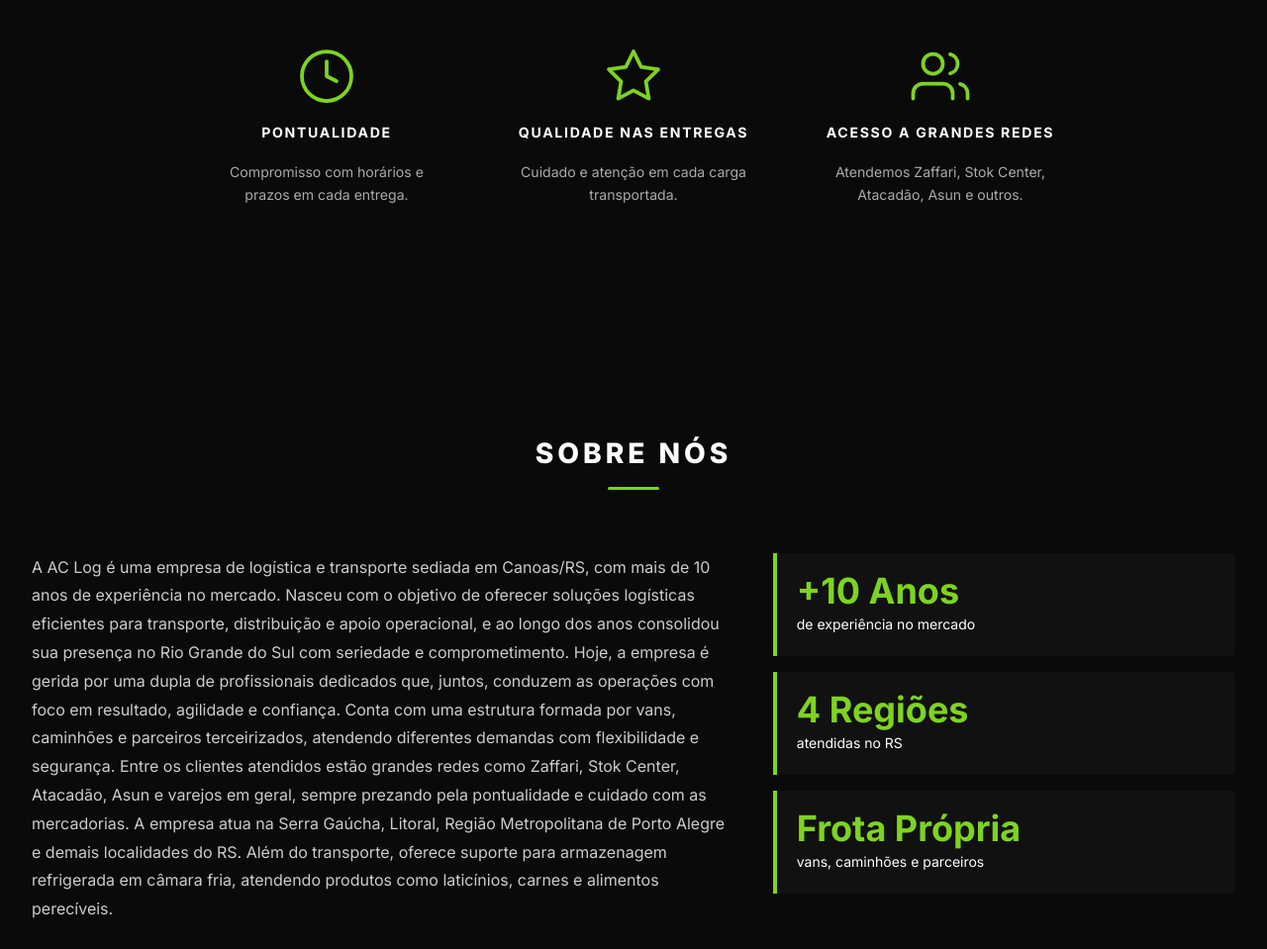
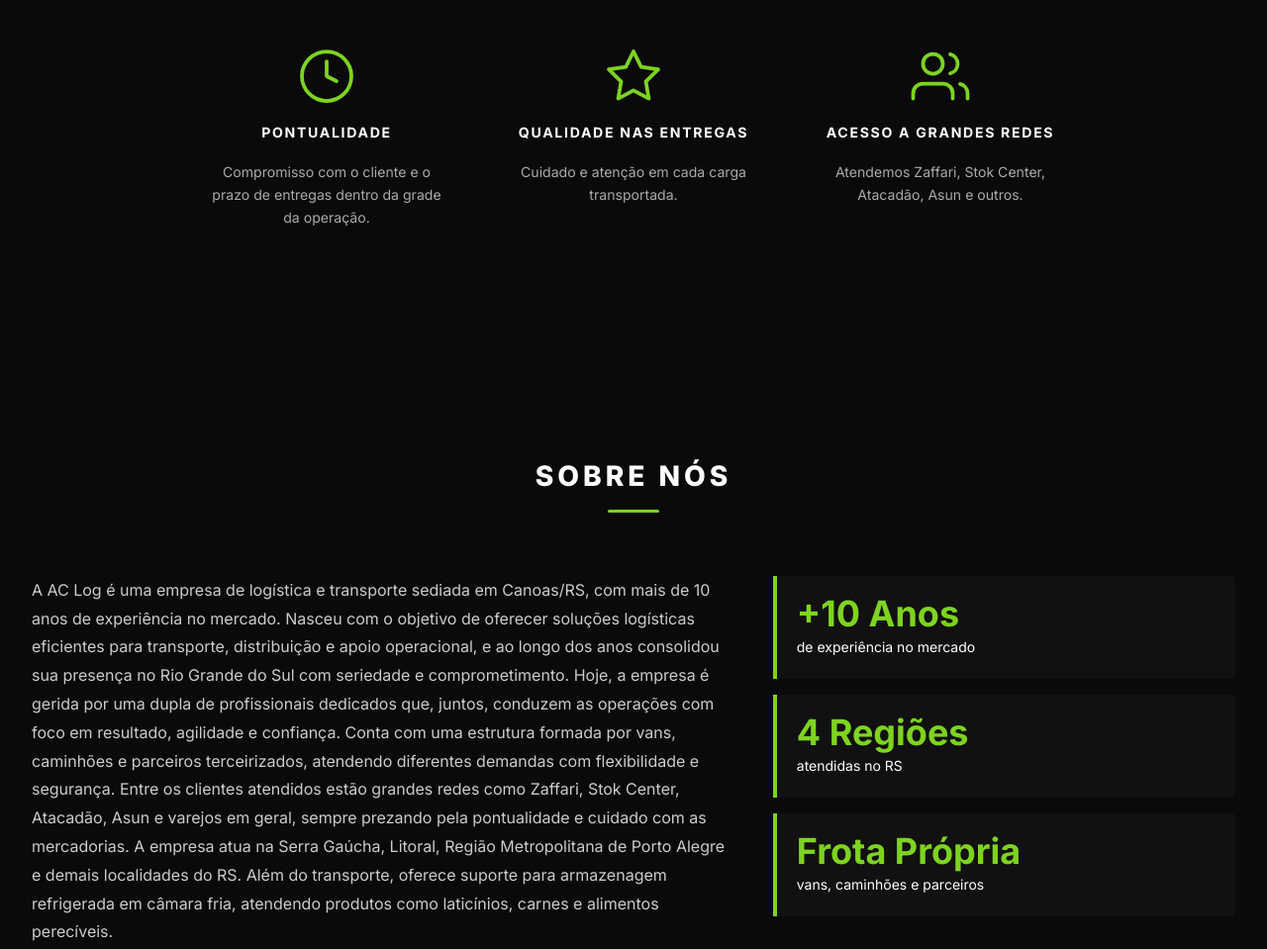
Before and after one commit to alissonKr/ac-log, a plain HTML site: page index.html in a window 1280 px wide. Shown: the part 1343-2302 px from the top of the page at 99% size. Drawn offline with Linux system fonts and the light colour scheme.

Commit message:
feat: atualiza texto pontualidade e sobre nós

```diff
--- a/index.html
+++ b/index.html
@@ -141,7 +141,7 @@
             </svg>
           </div>
           <h3>PONTUALIDADE</h3>
-          <p>Compromisso com horários e prazos em cada entrega.</p>
+          <p>Compromisso com o cliente e o prazo de entregas dentro da grade da operação.</p>
         </div>
 
         <div class="service-card">
```
